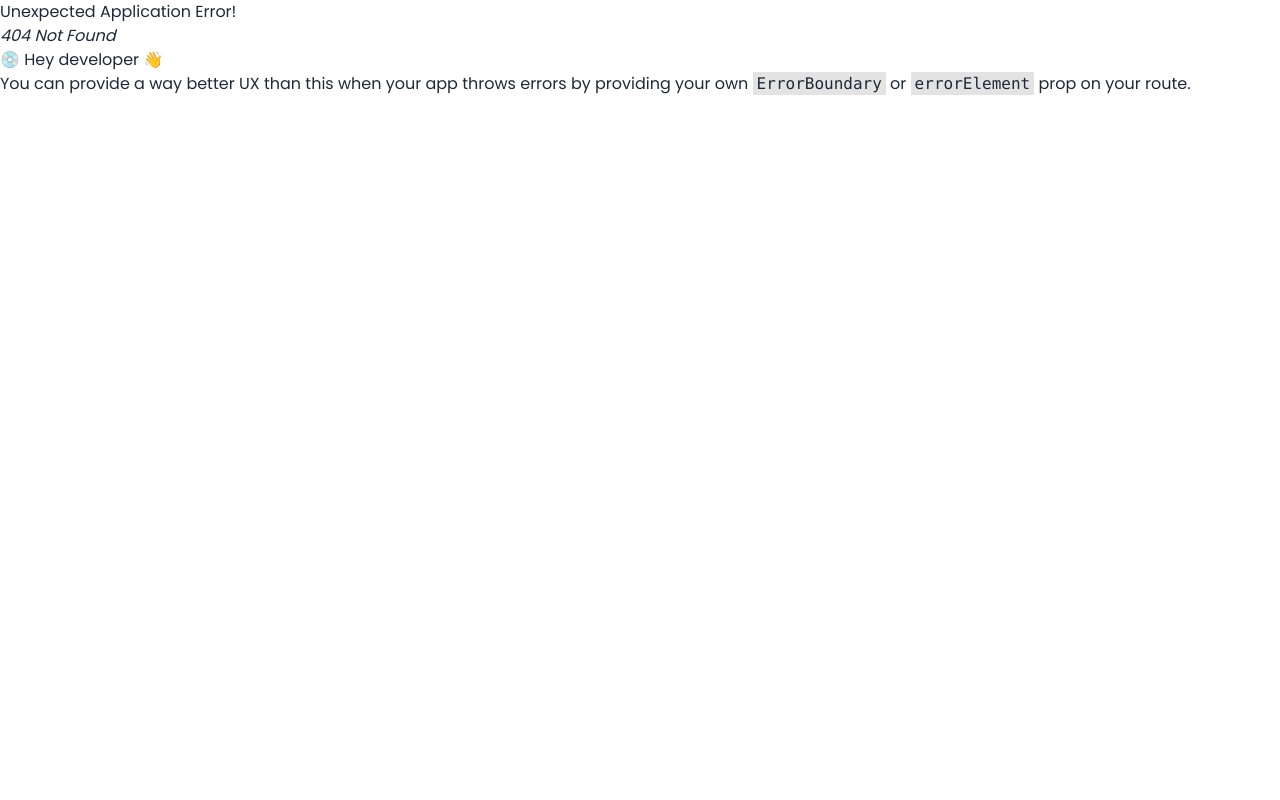
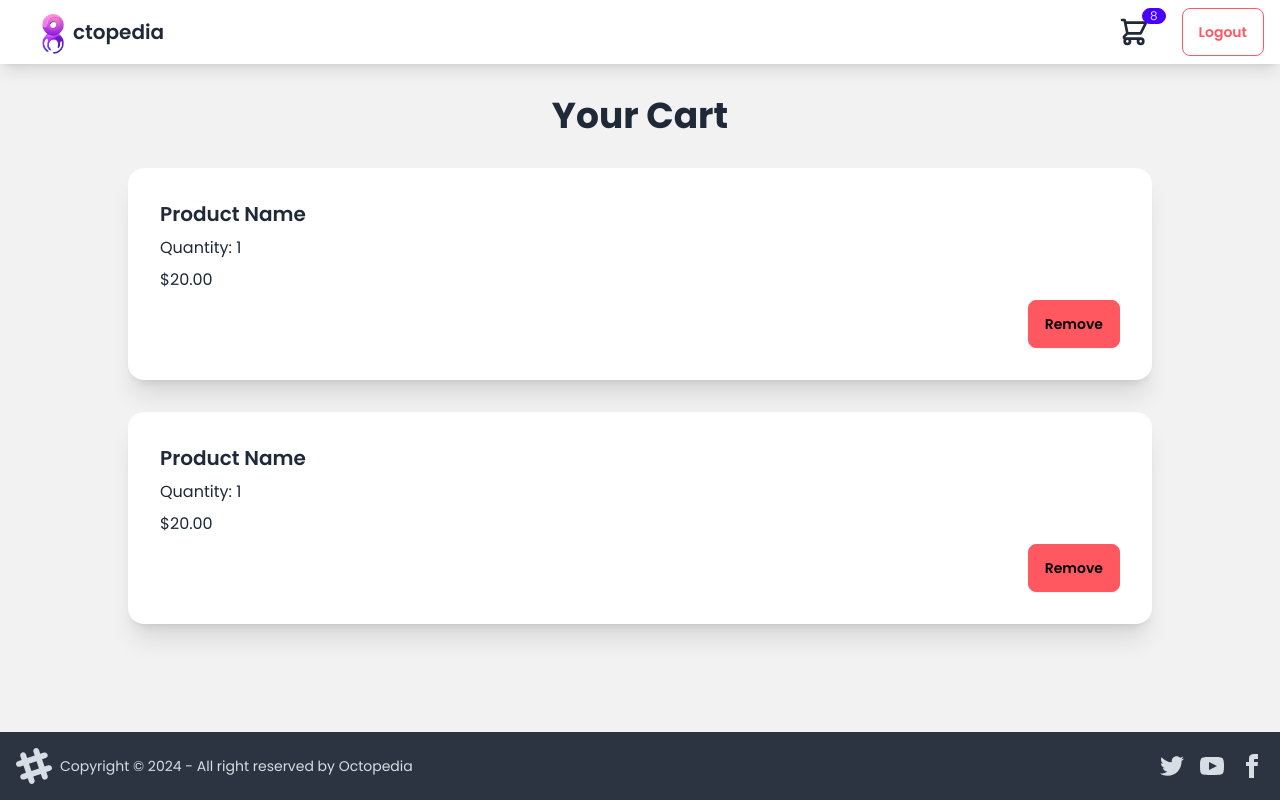
Before and after one commit to Arriziqrzyx/Octopedia, a React (Vite) app: page /cart in a window 1280 px wide. Before the commit this address had no page. Built offline with nearby package versions, Linux system fonts and the light colour scheme; sample sign-in values are in the browser's storage.

Commit message:
private route with token

```diff
--- a/src/App.jsx
+++ b/src/App.jsx
@@ -1,6 +1,6 @@
 import React from "react";
 import { RouterProvider } from "react-router-dom";
-import router from "./router";
+import router from "./routes/router";
 
 const App = () => {
   return <RouterProvider router={router} />;
--- a/src/components/MainLayout.jsx
+++ b/src/components/MainLayout.jsx
@@ -1,13 +1,14 @@
 import React from "react";
 import Navbar from "./Navbar";
 import Footer from "./Footer";
+import { Outlet } from "react-router-dom";
 
-const MainLayout = ({ children }) => {
+const MainLayout = () => {
   return (
     <div className="flex flex-col min-h-screen bg-base-200">
       <Navbar />
       <main className="flex-grow py-8 sm:px-12 md:px-16 lg:px-32">
-        {children}
+        <Outlet />
       </main>
       <Footer />
     </div>
--- a/src/components/Navbar.jsx
+++ b/src/components/Navbar.jsx
@@ -38,9 +38,11 @@ const Navbar = () => {
                   d="M3 3h2l.4 2M7 13h10l4-8H5.4M7 13L5.4 5M7 13l-2.293 2.293c-.63.63-.184 1.707.707 1.707H17m0 0a2 2 0 100 4 2 2 0 000-4zm-8 2a2 2 0 11-4 0 2 2 0 014 0z"
                 />
               </svg>
-              <span className="badge badge-sm badge-primary absolute top-0 right-0">
-                8
-              </span>
+              {isLoggedIn && (
+                <span className="badge badge-sm badge-primary absolute top-0 right-0">
+                  8
+                </span>
+              )}
             </Link>
           </li>
           {isLoggedIn ? (
--- a/src/components/ProductCard.jsx
+++ b/src/components/ProductCard.jsx
@@ -1,13 +1,7 @@
 import React from "react";
-import { useNavigate } from "react-router-dom";
+import { Link } from "react-router-dom";
 
 const ProductCard = ({ product }) => {
-  const navigate = useNavigate();
-
-  const handleDetailClick = () => {
-    navigate(`/product/${product.id}`);
-  };
-
   return (
     <div className="card bg-base-100 shadow-xl w-full max-w-xs mx-2">
       <figure>
@@ -66,15 +60,15 @@ const ProductCard = ({ product }) => {
         </span>
 
         <div className="card-actions justify-between gap-6">
-          <button
-            onClick={handleDetailClick}
+          <Link
+            to={`/product/${product.id}`}
             className="btn flex items-center flex-1 btn-primary"
           >
             Detail
-          </button>
-          <button className="btn flex items-center flex-1 btn-primary">
+          </Link>
+          <Link to="/cart" className="btn flex items-center flex-1 btn-primary">
             Add to Cart
-          </button>
+          </Link>
         </div>
       </div>
     </div>
--- /dev/null
+++ b/src/pages/Cart.jsx
@@ -0,0 +1,40 @@
+import React from "react";
+
+const Cart = () => {
+  const cartItems = [
+    {
+      id: 1,
+      name: "Product Name",
+      quantity: 1,
+      price: 20.0,
+    },
+    {
+      id: 2,
+      name: "Product Name",
+      quantity: 1,
+      price: 20.0,
+    },
+  ];
+
+  return (
+    <div>
+      <h1 className="text-4xl font-bold mb-8 text-center">Your Cart</h1>
+      <div className="grid grid-cols-1 gap-8">
+        {cartItems.map((item) => (
+          <div key={item.id} className="card bg-base-100 shadow-xl">
+            <div className="card-body">
+              <h2 className="card-title">{item.name}</h2>
+              <p>Quantity: {item.quantity}</p>
+              <p>${item.price.toFixed(2)}</p>
+              <div className="card-actions justify-end">
+                <button className="btn btn-error">Remove</button>
+              </div>
+            </div>
+          </div>
+        ))}
+      </div>
+    </div>
+  );
+};
+
+export default Cart;
--- a/src/router.jsx
+++ /dev/null
@@ -1,43 +0,0 @@
-import { createBrowserRouter } from "react-router-dom";
-import MainLayout from "./components/MainLayout";
-import Home from "./pages/Home";
-import ProductDetail from "./pages/ProductDetail";
-import Login from "./pages/Login";
-// import Cart from "./pages/Cart";
-
-const router = createBrowserRouter([
-  {
-    path: "/",
-    element: (
-      <MainLayout>
-        <Home />
-      </MainLayout>
-    ),
-  },
-  {
-    path: "/product/:id",
-    element: (
-      <MainLayout>
-        <ProductDetail />
-      </MainLayout>
-    ),
-  },
-  {
-    path: "/login",
-    element: (
-      <MainLayout>
-        <Login />
-      </MainLayout>
-    ),
-  },
-  // {
-  //   path: "/cart",
-  //   element: (
-  //     <MainLayout>
-  //       <Cart />
-  //     </MainLayout>
-  //   ),
-  // },
-]);
-
-export default router;
--- /dev/null
+++ b/src/routes/privateRoute.jsx
@@ -0,0 +1,14 @@
+import React from "react";
+import { Navigate } from "react-router-dom";
+
+const PrivateRoute = ({ children }) => {
+  const isAuthenticated = !!localStorage.getItem("token");
+
+  if (!isAuthenticated) {
+    return <Navigate to="/login" replace />;
+  }
+
+  return children;
+};
+
+export default PrivateRoute;
--- /dev/null
+++ b/src/routes/router.jsx
@@ -0,0 +1,38 @@
+import { createBrowserRouter, redirect } from "react-router-dom";
+import MainLayout from "../components/MainLayout";
+import Home from "../pages/Home";
+import ProductDetail from "../pages/ProductDetail";
+import Login from "../pages/Login";
+import Cart from "../pages/Cart";
+import PrivateRoute from "./PrivateRoute";
+
+const router = createBrowserRouter([
+  {
+    path: "/",
+    element: <MainLayout />,
+    children: [
+      {
+        path: "/",
+        element: <Home />,
+      },
+      {
+        path: "/product/:id",
+        element: <ProductDetail />,
+      },
+      {
+        path: "/login",
+        element: <Login />,
+      },
+      {
+        path: "/cart",
+        element: (
+          <PrivateRoute>
+            <Cart />
+          </PrivateRoute>
+        ),
+      },
+    ],
+  },
+]);
+
+export default router;
```
